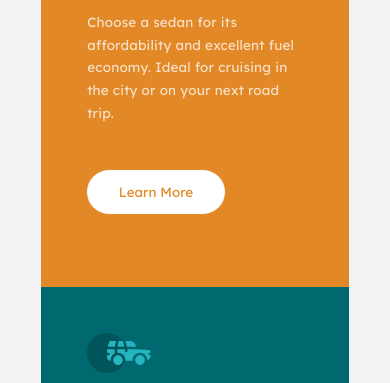
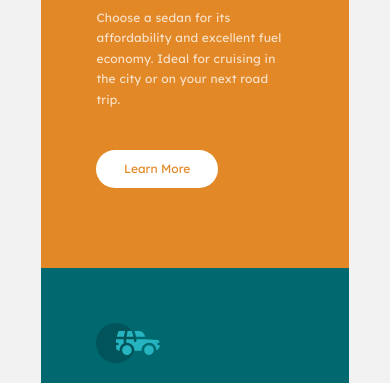
Before and after one commit to Abdullah-Sajjad026/3-column-card, a plain HTML site: page index.html in a window 390 px wide. Shown: the part 200-583 px from the top of the page. Drawn offline with Linux system fonts and the light colour scheme.

Commit message:
completed Alhamdulillah!

```diff
--- a/style.scss
+++ b/style.scss
@@ -47,14 +47,14 @@ body {
     display: grid;
     grid-template-columns: repeat(3, 1fr);
     max-width: 1140px;
-    border-radius: 2rem;
+    border-radius: 1rem;
     overflow: hidden;
 }
 
 .card {
     max-width: 308px;
     width: 100%;
-    padding: 15%;
+    padding: 18%;
 
 
     &>* {
@@ -82,7 +82,7 @@ body {
     .btn {
         text-decoration: none;
         font-size: 1.5rem;
-        padding: 1.3rem 3.3rem;
+        padding: 1.2rem 3.2rem;
         display: inline-block;
         margin-top: auto;
         background-color: white;
@@ -136,20 +136,22 @@ body {
     }
 }
 
-@media screen and (max-width: 500px) {
+@media screen and (max-width: 600px) {
+    html {
+        font-size: 54.2%;
+    }
+
     .content-box {
         grid-template-columns: 1fr;
     }
 }
 
-@media screen and (max-width: 950px) {}
+// @media screen and (max-width: 500px) {
 
-@media screen and (max-width: 950px) {}
+// }
 
-@media screen and (max-width: 950px) {}
-
-@media screen and (max-width: 950px) {}
-
-@media screen and (max-width: 950px) {}
-
-@media screen and (max-width: 950px) {}
+@media screen and (max-width: 400px) {
+    html {
+        font-size: 50%;
+    }
+}
```
Also changed, not shown: style.css.
